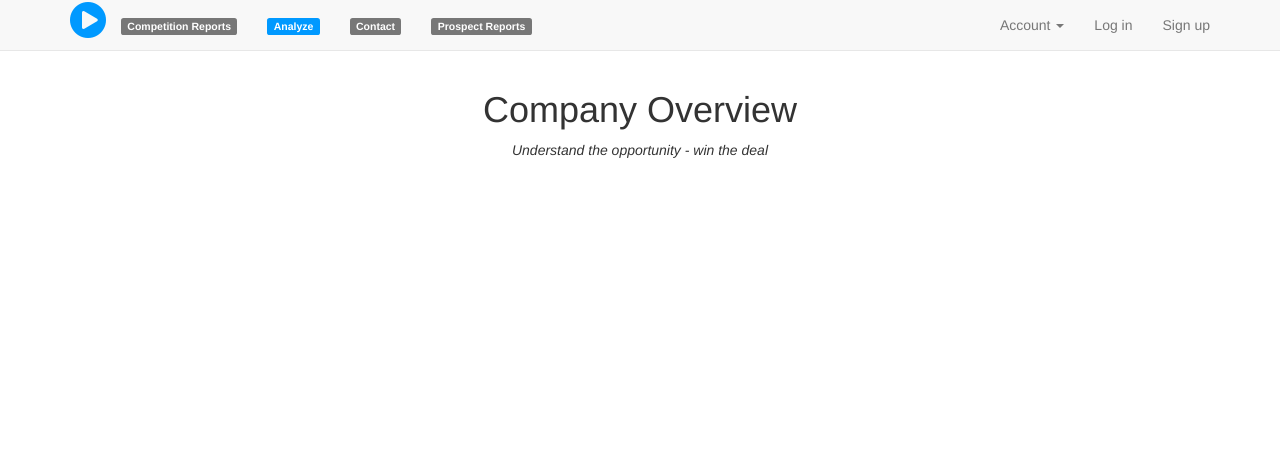
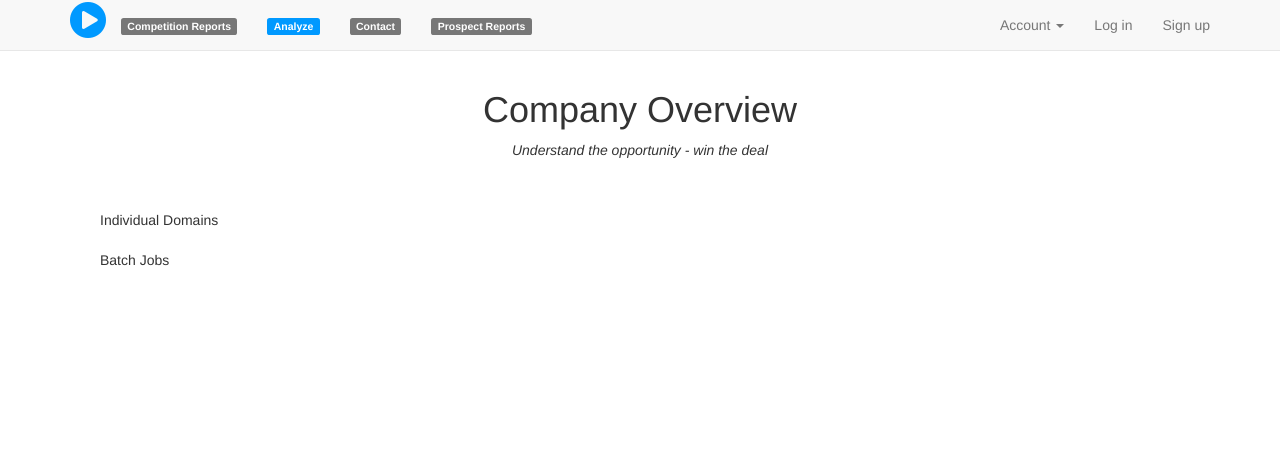
Before and after one commit to get-data-/scan, a Flask app: page /newreports in a window 1280 px wide. Shown: the top 465 px of the page. Run offline with Flask 2, Linux system fonts and the light colour scheme; data that the repository does not hold is empty; parts of the project's set-up code (start-up, migrations or seed data) failed here and were passed over; some libraries are stand-ins or nearby versions.

Commit message:
added batch submission/export

```diff
--- a/mpscanner/app.py
+++ b/mpscanner/app.py
@@ -9,7 +9,6 @@ from mpscanner.extensions import (
     mail,
     csrf,
     mongo,
-    # db,
 )
 
 CELERY_TASK_LIST = [
@@ -78,6 +77,5 @@ def extensions(app):
     mail.init_app(app)
     csrf.init_app(app)
     mongo.init_app(app)
-    # db.init_app(app)
 
     return None
--- a/mpscanner/blueprints/analyze/templates/analyze/new_reports.html
+++ b/mpscanner/blueprints/analyze/templates/analyze/new_reports.html
@@ -15,14 +15,33 @@
     <table class="table table-striped">
       <thead>
         <tr>
+          Individual Domains
         </tr>
       </thead>
       <tbody>
         {% for site in sites %}
           <tr>
             <td class="col-md-1">
-              <a href="{{ url_for('analyze.siteScanReport', site_id= site['_id']['uuid']) }}">
+              <a href="{{ url_for('analyze.export', job_id= site['_id']['uuid'], report='domain') }}">
                 {{ site['_id']['homepage'] }}
+              </a>
+            </td>
+          </tr>
+          {% endfor %}
+      </tbody>
+    </table>
+    <table class="table table-striped">
+      <thead>
+        <tr>
+          Batch Jobs
+        </tr>
+      </thead>
+      <tbody>
+        {% for job in batch %}
+          <tr>
+            <td class="col-md-1">
+              <a href="{{ url_for('analyze.export', job_id=job, report='batch') }}">
+                {{ job }}
               </a>
             </td>
           </tr>
--- a/mpscanner/blueprints/analyze/templates/analyze/new_single_report.html
+++ b/mpscanner/blueprints/analyze/templates/analyze/new_single_report.html
@@ -1,11 +1,8 @@
 {% extends 'layouts/base.html' %}
-
 {% block title %}website report{% endblock %}
 
 {% block body %}
-
 {% if sites %}
-{{ sites }}
 <div style="margin:0 auto; vertical-align:center;" align="center" class="row">
   <div class="col-md-2 col-md-offset-5">
     <a href="{{ url_for('analyze.export', site_id= sites[0]['uuid']) }}">
--- a/mpscanner/blueprints/analyze/views.py
+++ b/mpscanner/blueprints/analyze/views.py
@@ -3,21 +3,42 @@ from flask import (
     url_for,
     render_template,
     redirect,
-    make_response)
-from mpscanner.blueprints.analyze.forms import CrawlForm
+    make_response,
+    flash)
+from mpscanner.blueprints.analyze.forms import CrawlForm, BulkCrawlForm
 from mpscanner.extensions import mongo
 from lib.potato.extract import name, websiteDomain
 import pandas as pd
+import uuid
 
 analyze = Blueprint('analyze', __name__, template_folder='templates')
 
 
-@analyze.route('/newreport/<site_id>/download')
-def export(site_id):
+@analyze.route('/analyze/bulk', methods=['GET', 'POST'])
+def bulk():
+    form = BulkCrawlForm()
+    if form.validate_on_submit():
+        from mpscanner.blueprints.analyze.tasks import crawl
+        urlgroup = str(form.websites.data).splitlines()
+        batch_id = str(uuid.uuid1())
+        for domain in urlgroup:
+            crawl.delay(domain, batch_id=batch_id)
+        flash('Domains sent off for analysis~!', 'success')
+        return render_template('analyze/bulk.html', form=form)
+    else:
+        return render_template('analyze/bulk.html', form=form)
+
+
+@analyze.route('/newreport/<job_id>/<report>/download')
+def export(job_id, report):
     pageData = mongo.db.scan
     data = []
-    for d in pageData.find({'uuid': site_id}):
-        data.append(d['crawl_data'])
+    if report == 'domain':
+        for d in pageData.find({'uuid': job_id}):
+            data.append(d['crawl_data'])
+    elif report == 'batch':
+        for d in pageData.find({'batch_id': job_id}):
+            data.append(d['crawl_data'])
     df = pd.DataFrame(data)
     response = make_response(df.to_csv())
     response.headers['Content-Disposition'] = 'attachment; filename=export.csv'
@@ -29,11 +50,15 @@ def export(site_id):
 def scanReport():
     webData = mongo.db.scan
     data = []
+    batch = []
     crawls = webData.aggregate(
         [{'$group': {'_id': {'homepage': '$homepage', 'uuid': '$uuid'}}}])
+    batch_crawls = webData.distinct('batch_id')
     for d in crawls:
         data.append(d)
-    return render_template('analyze/new_reports.html', sites=data)
+    for d in batch_crawls:
+        batch.append(d)
+    return render_template('analyze/new_reports.html', sites=data, batch=batch)
 
 
 @analyze.route('/newreports/<site_id>')
--- a/mpscanner/extensions.py
+++ b/mpscanner/extensions.py
@@ -2,10 +2,8 @@ from flask_debugtoolbar import DebugToolbarExtension
 from flask_mail import Mail
 from flask_wtf import CsrfProtect
 from flask_pymongo import PyMongo
-# from mongokit import Connection
 
 debug_toolbar = DebugToolbarExtension()
 mail = Mail()
 csrf = CsrfProtect()
 mongo = PyMongo()
-# db = Connection()
--- a/mpscanner/templates/layouts/base.html
+++ b/mpscanner/templates/layouts/base.html
@@ -1,3 +1,5 @@
+{% import 'macros/flash.html' as flash with context %}
+
 <!DOCTYPE html>
 <html>
   <head>
@@ -81,7 +83,10 @@
         </div>
       </div>
     </nav>
+
     <main class="container">
+      {{ flash.render() }}
+
       <div class="md-margin-top">{% block heading %}{% endblock %}</div>
       {% block body %}{% endblock %}
     </main>
@@ -91,8 +96,7 @@
         <ul class="list-inline">
           <li class="text-muted">
             <a href="https://www.motionpoint.com/">
-            MotionPoint</a>'s Sales Scanner &copy; 2017
-          </li>
+            MotionPoint</a>'s Sales Scanner &copy; 2017</li>
         </ul>
       </div>
     </div>
```
Also changed, not shown: mpscanner/blueprints/analyze/forms.py (+7 -2 lines), mpscanner/blueprints/analyze/tasks.py (+6 -3 lines), mpscanner/blueprints/analyze/templates/analyze/bulk.html (added, +18 -0 lines), mpscanner/blueprints/analyze/templates/analyze/index.html (+9 -0 lines), mpscanner/blueprints/analyze/templates/analyze/analyzenav.html (deleted).
